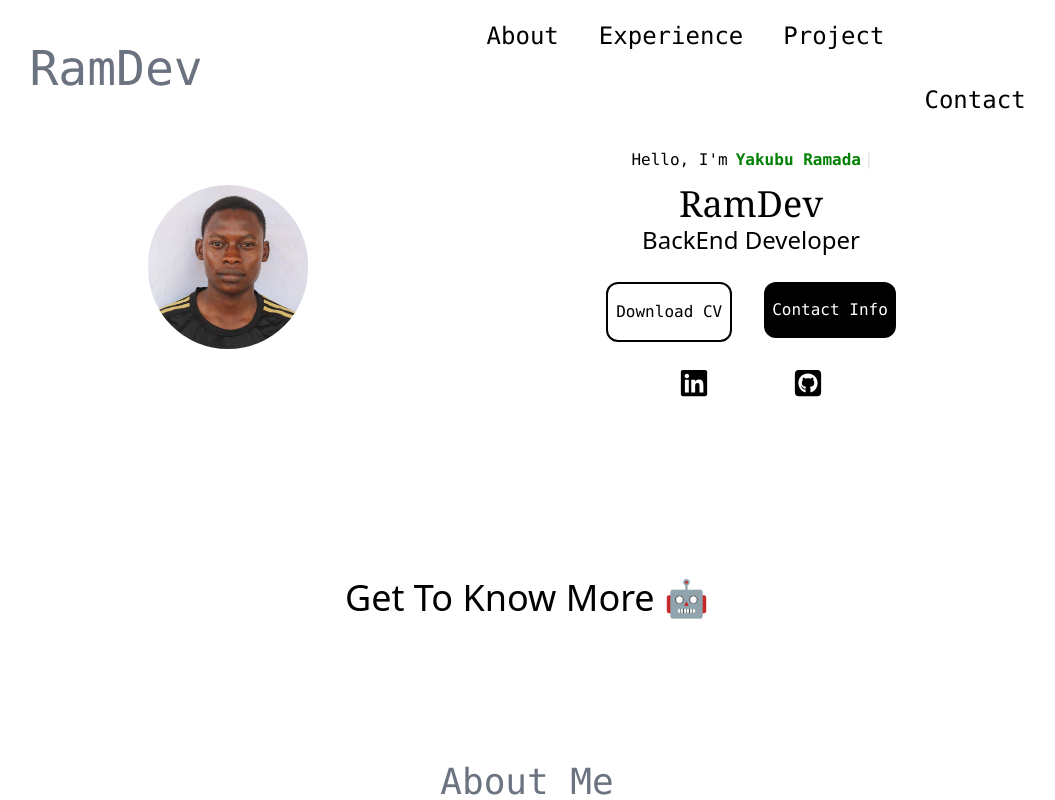
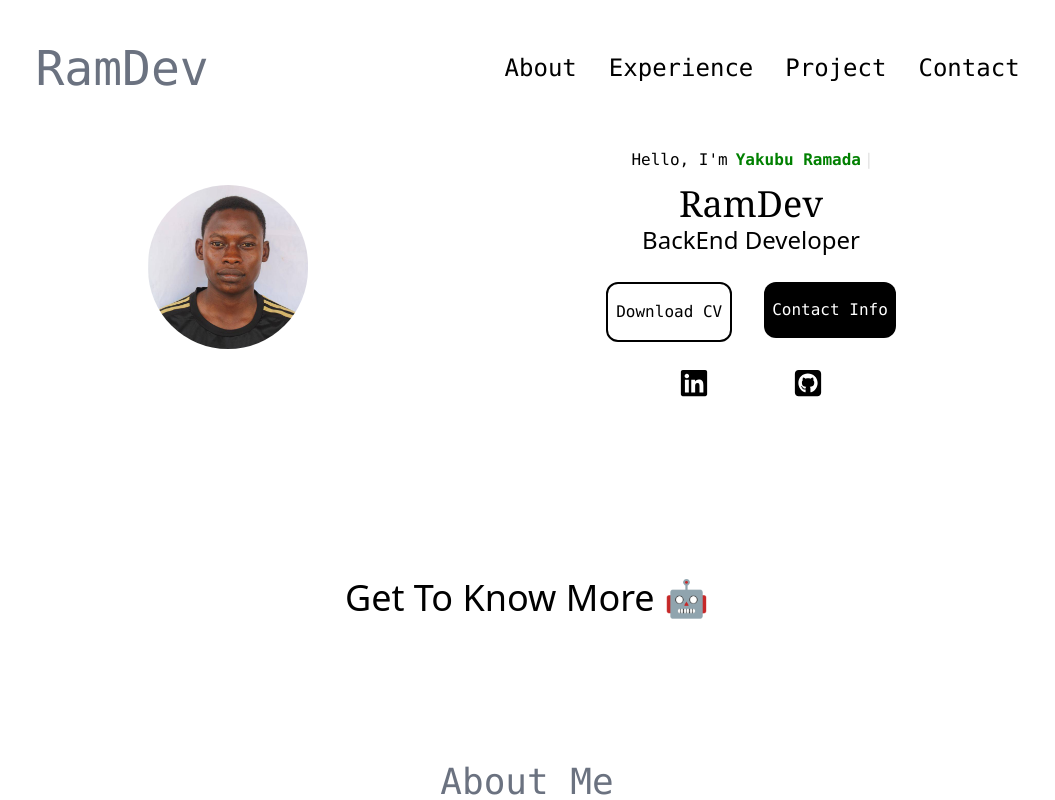
Before and after one commit to RamadanDY/My-Portfolio, a React (Create React App) app: page / in a window 1280 px wide. Shown: the top 800 px of the page, without its empty margins (113-1168 px from the left). Built offline with nearby package versions, Linux system fonts and the light colour scheme.

Commit message:
✨update devDependencies and refine Navbar styles for better layout

```diff
--- a/package.json
+++ b/package.json
@@ -38,6 +38,7 @@
     ]
   },
   "devDependencies": {
+    "@babel/plugin-proposal-private-property-in-object": "^7.21.11",
     "tailwindcss": "^3.4.3"
   }
 }
--- a/src/Components/Navbar.css
+++ b/src/Components/Navbar.css
@@ -6,7 +6,7 @@
 }
 
 .nav-links {
-  gap: 2.5rem;
+  gap: 2rem;
 }
 
 @media screen and (max-width: 780px) {
--- a/src/Components/Navbar.jsx
+++ b/src/Components/Navbar.jsx
@@ -14,12 +14,12 @@ const Navbar = () => {
         <div>
             <div className="desktop-nav flex flex-row items-center justify-around h-17vh font-mono   cursor-pointer text-black-500">
                 <div className="logo text-gray-500 border border-transparent rounded-md text-5xl hover:border-neutral-600">RamDev</div>
-                <div className="nav-links flex flex-row gap-2rem list-none   cursor-pointer">
+                <div className="nav-links flex flex-row items-center list-none   cursor-pointer">
                     <li className='About hover:underline hover:text-gray-400 transition-all duration-300 text-2xl hover:text-xl'>About</li>
                     <li className='Experience hover:underline  hover:text-gray-400 transition-all duration-300 text-2xl hover:text-xl'>Experience</li>
                     <li className='Project hover:underline hover:text-gray-400 transition-all duration-300 text-2xl hover:text-xl'>Project</li>
-                    <li className='Contact hover:underline hover:text-gray-400 transition-all duration-300 text-2xl hover:text-xl'>Contact</li>
-                </div>
+                    <li className='Project hover:underline hover:text-gray-400 transition-all duration-300 text-2xl hover:text-xl'>Contact</li>
+                 </div>
             </div>
 
         </div>
```
Also changed, not shown: 1 other file (tests, documents, lock files or other folders).
